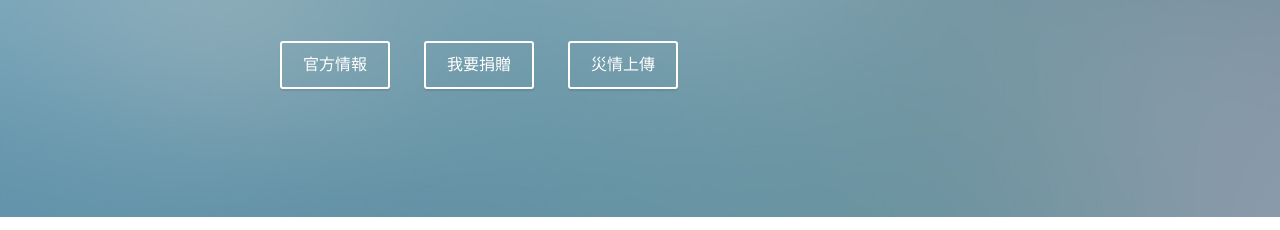
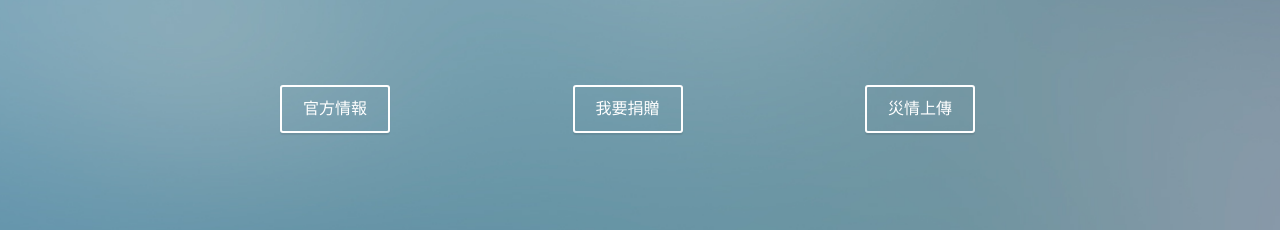
Before and after one commit to MJ0210028/MeiChu-Hackthon-Rescue_platform, a plain HTML site: page index.html in a window 1280 px wide. Shown: the part 570-800 px from the top of the page. Drawn offline with nearby package versions, Linux system fonts and the light colour scheme.

Commit message:
button adjustment in main section

```diff
--- a/index.html
+++ b/index.html
@@ -39,12 +39,21 @@
 										<div class="col-sm-2"></div>
                     <div class="col-sm-8">
                         <img class="main-image" src="img/big_logo.png" data-as="fade-in-on-load">
-												<br/><br/><br/>
-												<a class="button hollow page-scroll" href="#main">官方情報</a>
-                        <a class="button hollow page-scroll" href="#main">我要捐贈</a>
-                        <a class="button hollow page-scroll" href="#main">災情上傳</a>
                     </div>
                 </div>
+								<br/><br/><br/><br/>
+								<div class="row">
+										<div class="col-sm-2"></div>
+										<div class="col-sm-3">
+											<a class="button hollow page-scroll" href="#main">官方情報</a>
+										</div>
+										<div class="col-sm-3">
+                    	<a class="button hollow page-scroll" href="#main">我要捐贈</a>
+										</div>
+										<div class="col-sm-3">
+                   		<a class="button hollow page-scroll" href="#main">災情上傳</a>
+										</div>
+								</div>
             </div>
         </div>
         <div class="section section2" id="request">
```
